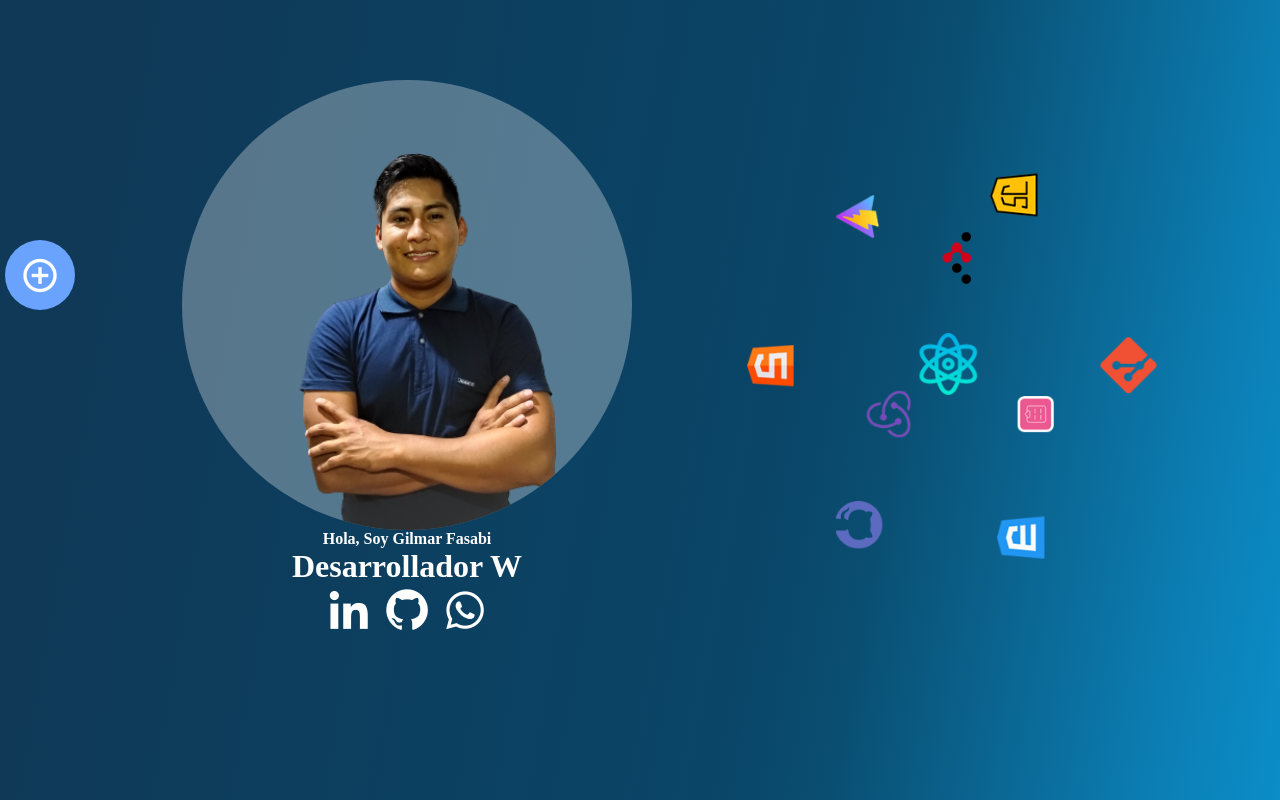
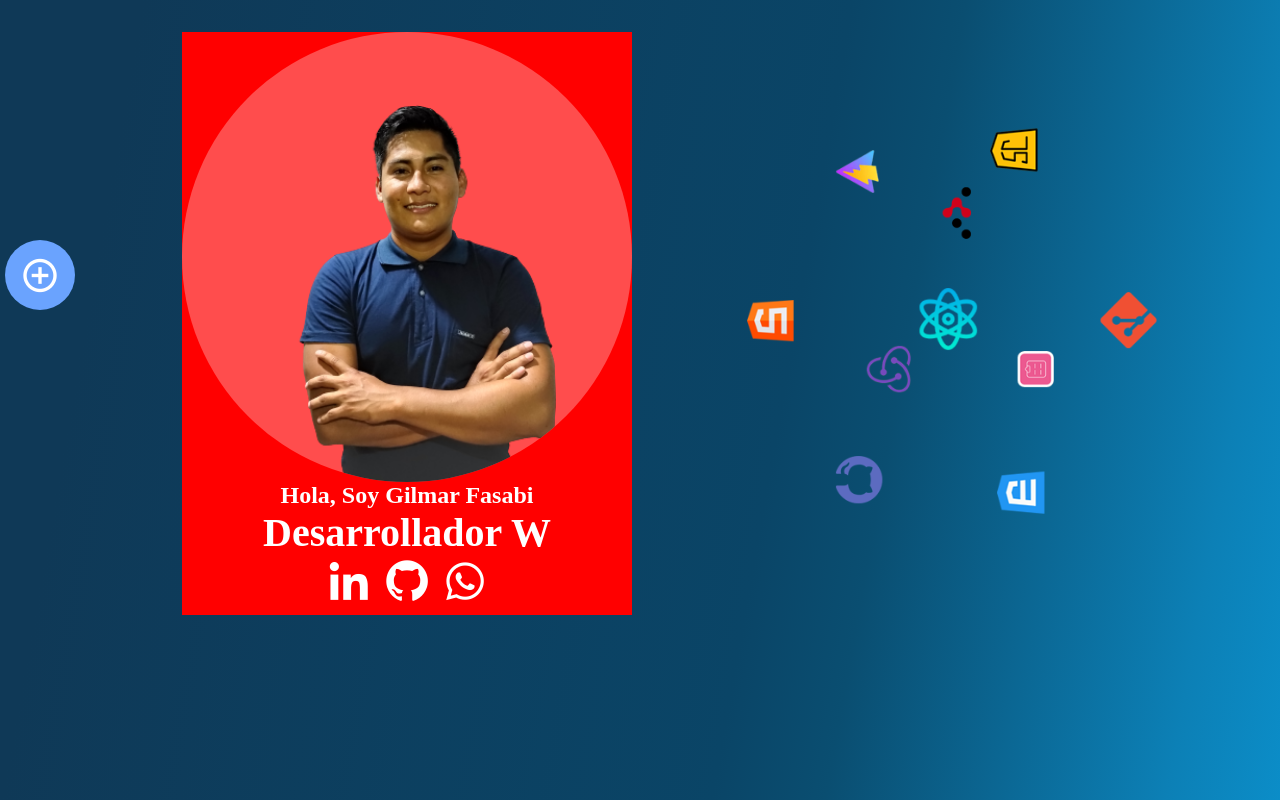
Before and after one commit to gijofam/portafolio-oficial, a plain HTML site: page index.html in a window 1280 px wide. Shown: the top 800 px of the page. Drawn offline with nearby package versions, Linux system fonts and the light colour scheme; a web font is replaced by a local one.

Commit message:
modificando la foto de perfil

```diff
--- a/assets/style/header.css
+++ b/assets/style/header.css
@@ -8,6 +8,7 @@
  background:linear-gradient(280deg,#0aa7eb -16%,#0c80b6 8%,#0a4e71 32%,#0a4567 40%,#0f3957 90%);
 }
 .hero__container{
+ margin: 0;
  width: 100%;
  height: 100%;
  display: grid;
@@ -33,8 +34,8 @@
    flex-direction: column;
    justify-content: flex-end;
    align-items: center;
-   /* background-color: red; */
-   align-self: flex-end;
+   background-color: red;
+   align-self: flex-start;
    justify-self: flex-end;
 }
 .perfil{
@@ -48,7 +49,6 @@
    display: flex;
    justify-content: center;
    align-items: center;
-   /* margin-top: 6em; */
 }
 .perfil__img{
    /* max-width: 600px; */
@@ -72,12 +72,12 @@
       height: 450px;
    }
    .perfil__title{
-      font-size: 1em;
+      font-size: 1.5em;
       margin: 0;
       /* margin-top: .5em; */
    }
    .perfil__subtitle{
-      font-size: 2em;
+      font-size: 2.5em;
       margin: 0;
       padding: 0;
    }
```
